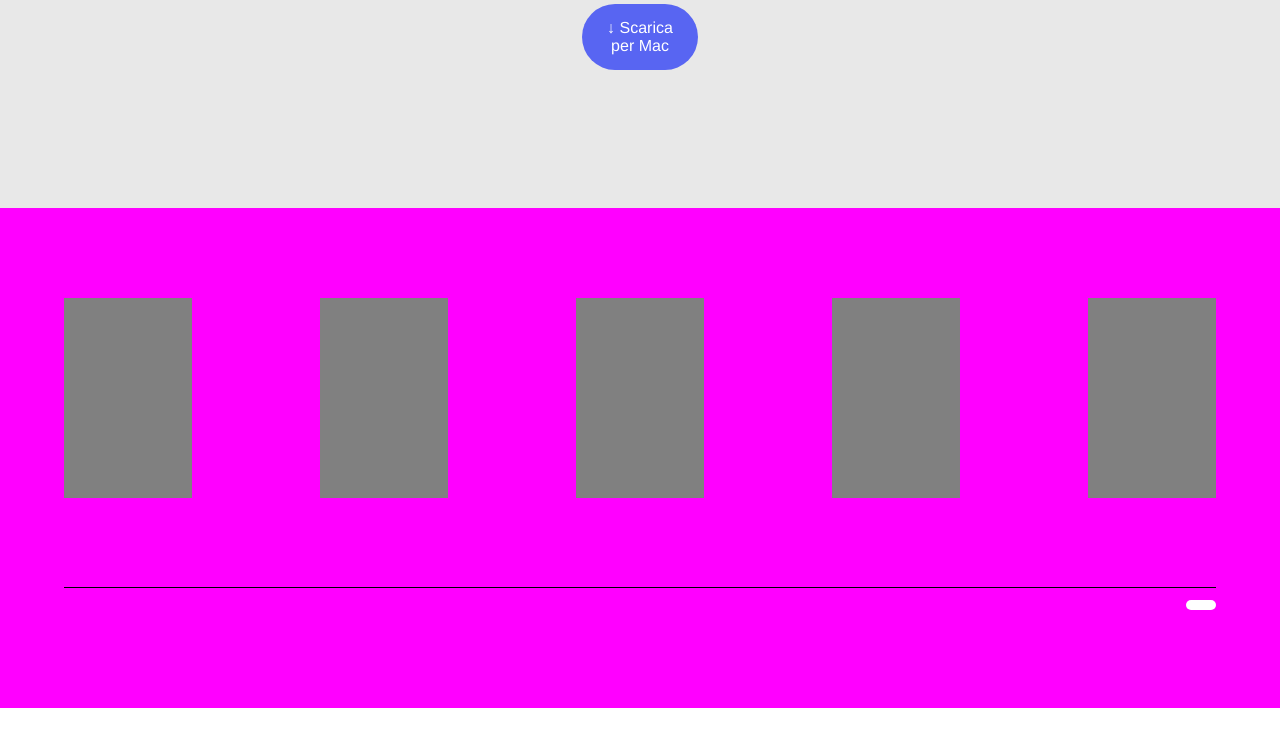
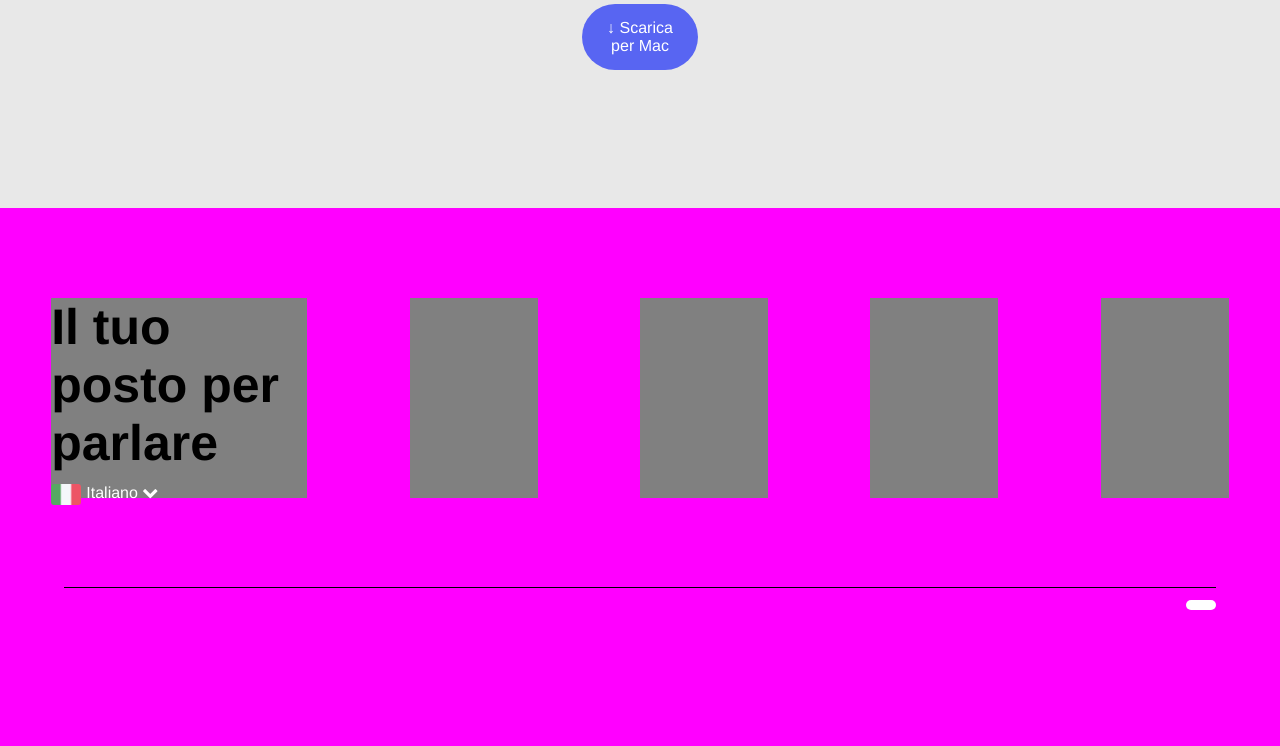
Before and after one commit to hroque01/htmlcss-discord, a plain HTML site: page index.html in a window 1280 px wide. Shown: the part 4092-4838 px from the top of the page. Drawn offline with Linux system fonts and the light colour scheme.

Commit message:
Bandiea e Lingua

```diff
--- a/index.html
+++ b/index.html
@@ -2,6 +2,7 @@
 <html lang="en">
 <head>
     <link rel="stylesheet" href="style.css">
+    <link rel="stylesheet" href="https://cdnjs.cloudflare.com/ajax/libs/font-awesome/4.7.0/css/font-awesome.min.css">
     <meta charset="UTF-8">
     <meta http-equiv="X-UA-Compatible" content="IE=edge">
     <meta name="viewport" content="width=device-width, initial-scale=1.0">
@@ -108,15 +109,24 @@
                     <a class="link-scarica-bot" href="https://discord.com/api/downloads/distributions/app/installers/latest?channel=stable&platform=win&arch=x86">&darr; Scarica per Mac</a>
                 </div>
             </div>
-
-
         </div>
     </div>
 
     <!-- footer -->
     <footer>
         <div class="row-flex">
-            <div class="col"></div>
+            <div class="col-main">
+                <h1 id="col-testo-main">
+                    Il tuo posto per parlare
+                </h1>
+                <span>
+                    <img id="Bandiera" src="img/ita.png" alt="">
+                </span>
+                <span id="Lingua">
+                    Italiano
+                    <i class="fa fa-chevron-down"></i>
+                </span>
+            </div>
             <div class="col"></div>
             <div class="col"></div>
             <div class="col"></div>
--- a/style.css
+++ b/style.css
@@ -245,7 +245,7 @@ header {
 
 /* footer */
 footer {
-    height: 500px;
+    height: 1000px;
     background-color: fuchsia;
 }
 
@@ -255,6 +255,29 @@ footer {
         justify-content: space-around;
         margin-bottom: 7%;
 
+    }
+
+        .col-main {
+            width: 20%;
+            height: 200px;
+            background-color: grey;
+            margin-top: 7%;
+        }
+
+        #col-testo-main {
+            font-size: 50px;
+            margin-bottom: 5%;
+        }
+
+        #Bandiera {
+            width: 30px;
+            float: left;
+            vertical-align: middle;
+            margin-right: 2%;
+        }
+
+        #Lingua {
+            color: white;
         }
 
          .col {
```
Lines whose indentation alone changed are shown as unchanged.
